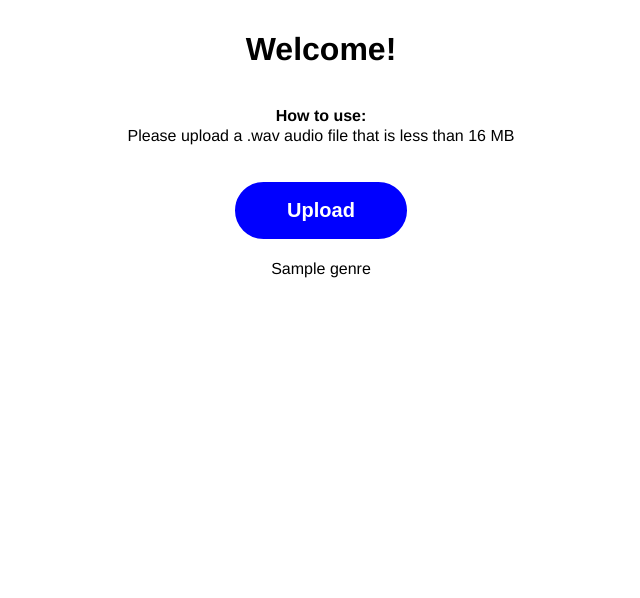
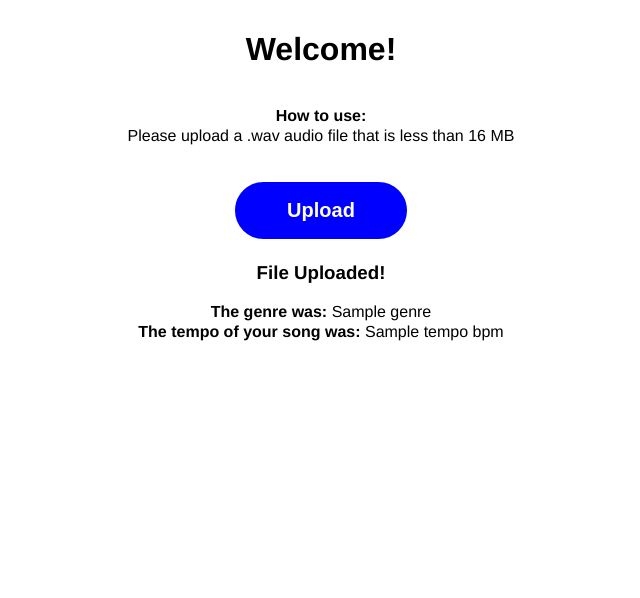
Before and after one commit to aybery/py-genre-identifier, a Flask app: template templates/home.html in a window 1280 px wide. Shown: the part 59-657 px from the top of the page, without its empty margins (319-959 px from the left). Run offline with Flask 2, Linux system fonts and the light colour scheme; the template is opened without the code that fills it: most values are stand-ins (such as "Sample title", 1, 10 or a date in 2020); parts of the project's set-up code (start-up, migrations or seed data) failed here and were passed over.

Commit message:
quick fixes

```diff
--- a/constants.py
+++ b/constants.py
@@ -27,3 +27,5 @@ GENRES = [
     'reggae',
     'rock'
 ]
+
+TEST_DATA = "features_30_sec.csv"
--- a/main.py
+++ b/main.py
@@ -9,7 +9,8 @@ from UploadFile import UploadFile
 
 from constants import (
     UPLOAD_FOLDER,
-    MAX_CONTENT_LENGTH
+    MAX_CONTENT_LENGTH,
+    SECRET_KEY
 )
 
 # initiates the Flask server
@@ -34,13 +35,14 @@ def home():
 
         if error is None:
 
-            prediction = "hello"
+            # this will be retrived using the Analysis class by return 2 things
+            prediction, tempo = "hello", 120
 
             os.remove(f.save())
             print(f.save(), "Removed")
-            return render_template('home.html', genre=prediction)
+            return render_template('home.html', genre=prediction, tempo=tempo)
 
-    if error == None:
+    if error is None:
         return render_template('home.html')
     else:
         return render_template('home.html', error=error)
--- a/static/css/template.css
+++ b/static/css/template.css
@@ -46,6 +46,11 @@ form {
   top: 0;
   opacity: 0;
 }
+
+.genre {
+  text-align: center;
+}
+
 
 footer {
   margin-top: auto;
--- a/templates/home.html
+++ b/templates/home.html
@@ -28,7 +28,13 @@
     {% endif %}
 
     {% if genre %}
-        <p> {{ genre }} </p>
+        <div class="genre">
+            <h3>File Uploaded!</h3>
+    <p>
+        <strong>The genre was:</strong> {{ genre }} </br>
+        <strong>The tempo of your song was:</strong> {{ tempo }} bpm
+    </p>
+        </div>
     {% endif %}
 
 {% endblock %}
```
Also changed, not shown: AnalyseFile.py (+23 -14 lines).
